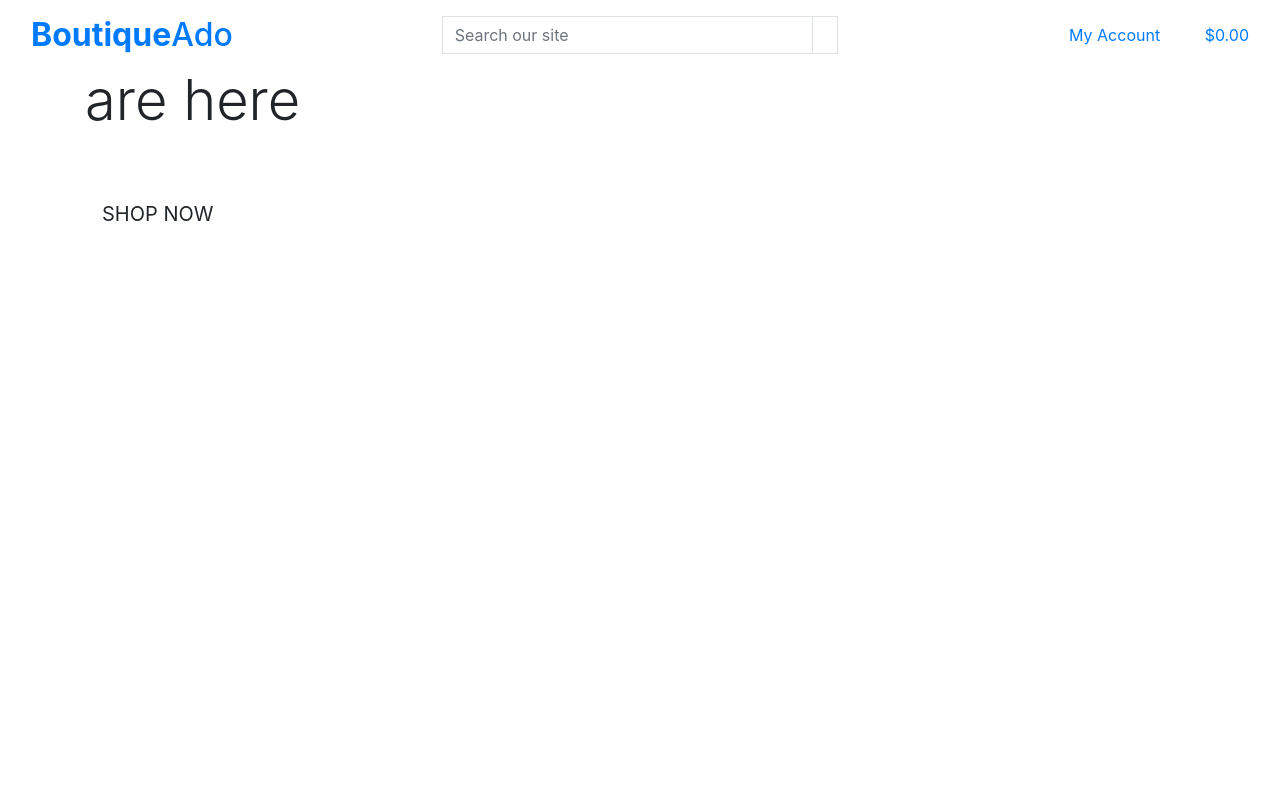
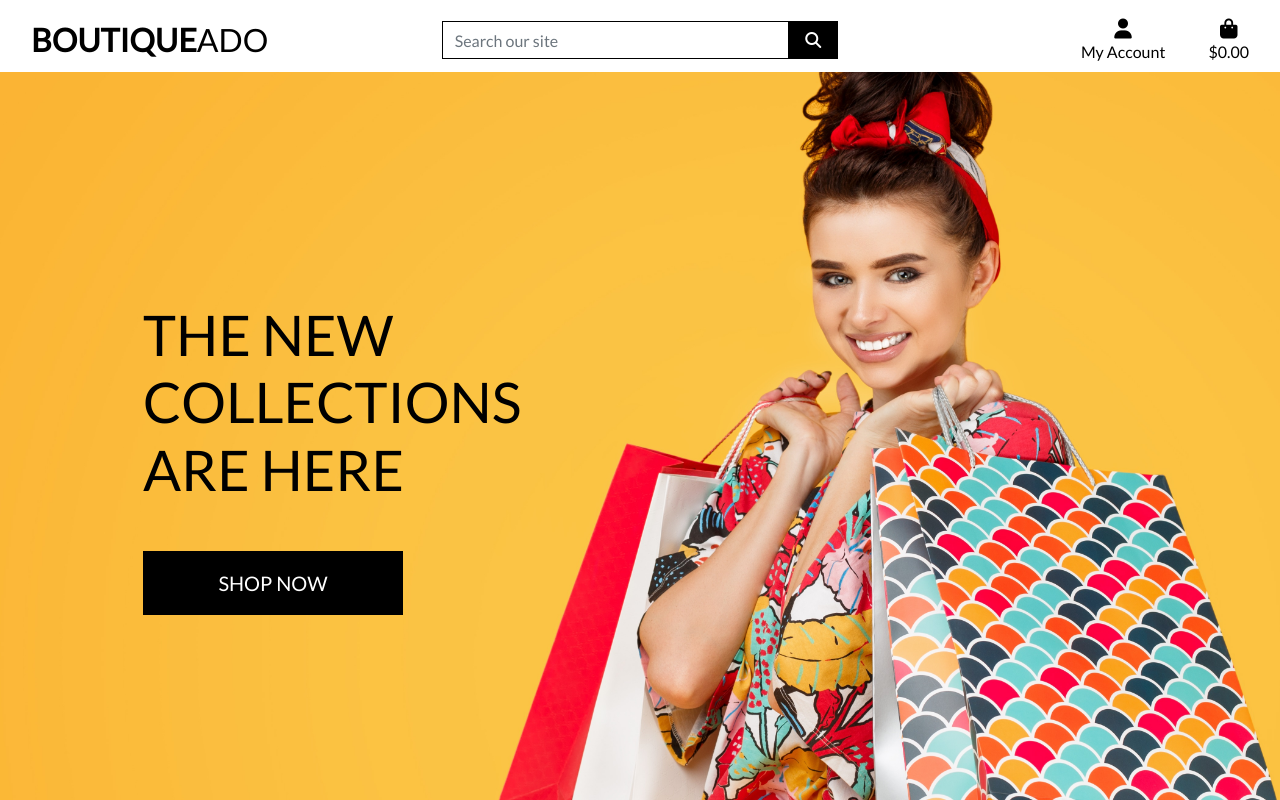
Before and after one commit to morphy80/boutique_ado, a Django app: page / in a window 1280 px wide. Run offline with Django 3.2, Linux system fonts and the light colour scheme; some libraries are stand-ins or nearby versions.

Commit message:
added main page header

```diff
--- a/templates/base.html
+++ b/templates/base.html
@@ -16,12 +16,15 @@
 
     {% block corecss %}
     <link rel="stylesheet" href="https://stackpath.bootstrapcdn.com/bootstrap/4.4.1/css/bootstrap.min.css" integrity="sha384-Vkoo8x4CGsO3+Hhxv8T/Q5PaXtkKtu6ug5TOeNV6gBiFeWPGFN9MuhOf23Q9Ifjh" crossorigin="anonymous">
+    <link rel="stylesheet" href="https://fonts.googleapis.com/css?family=Lato&display=swap">
+    <link rel="stylesheet" href="{% static 'css/base.css' %}">
     {% endblock %}
 
     {% block extra_css %}
     {% endblock %}
 
     {% block corejs %}
+    <script src="https://kit.fontawesome.com/e9c73d7092.js" crossorigin="anonymous"></script>
     <script src="https://code.jquery.com/jquery-3.4.1.slim.min.js" integrity="sha384-J6qa4849blE2+poT4WnyKhv5vZF5SrPo0iEjwBvKU7imGFAV0wwj1yYfoRSJoZ+n" crossorigin="anonymous"></script>
     <script src="https://cdn.jsdelivr.net/npm/popper.js@1.16.0/dist/umd/popper.min.js" integrity="sha384-Q6E9RHvbIyZFJoft+2mJbHaEWldlvI9IOYy5n3zV9zzTtmI3UksdQRVvoxMfooAo" crossorigin="anonymous"></script>
     <script src="https://stackpath.bootstrapcdn.com/bootstrap/4.4.1/js/bootstrap.min.js" integrity="sha384-wfSDF2E50Y2D1uUdj0O3uMBJnjuUD4Ih7YwaYd1iqfktj0Uod8GCExl3Og8ifwB6" crossorigin="anonymous"></script>
```
Also changed, not shown: db.sqlite3 (added), 1 other file.
